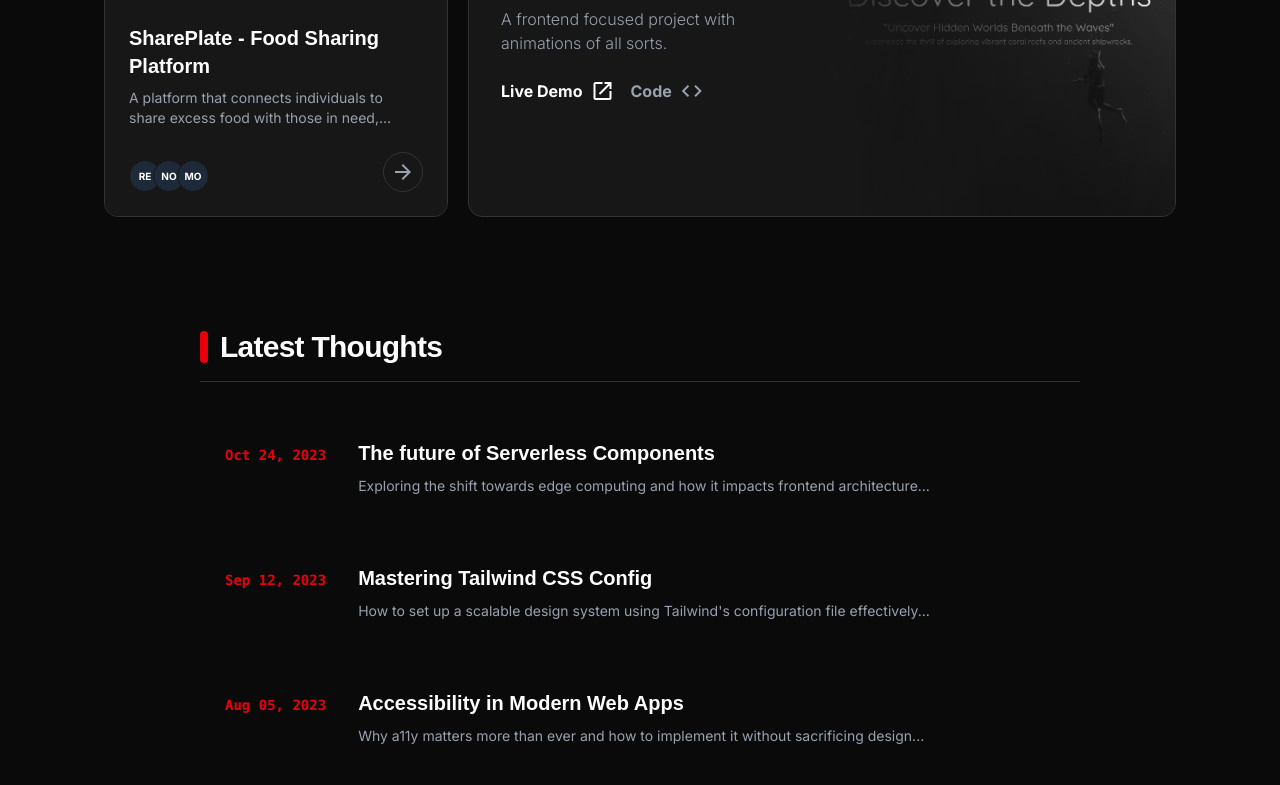
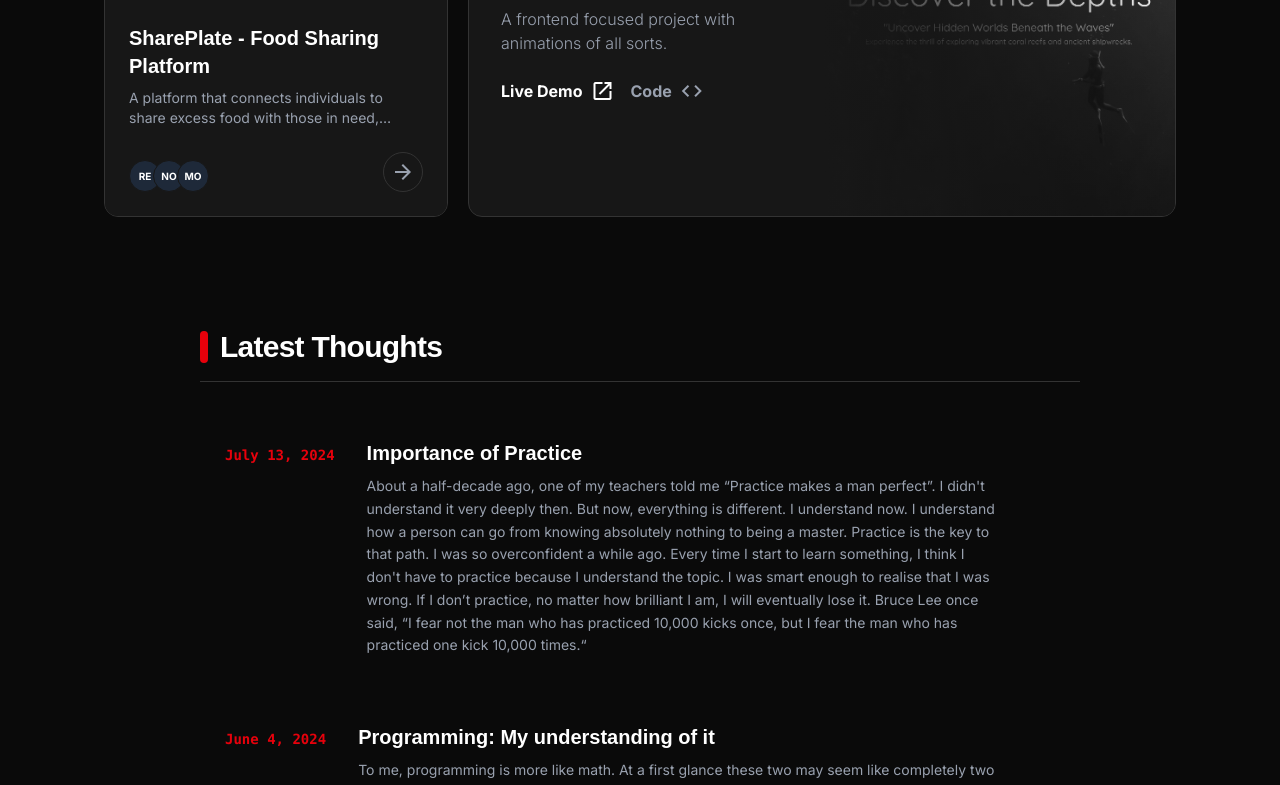
Before and after one commit to ii-shimul/bax, a Next.js app: page / in a window 1280 px wide. Shown: the part 2000-2785 px from the top of the page. Built offline with nearby package versions, Linux system fonts and the light colour scheme; no server answers.

Commit message:
new hero image, some ui fix, blogs updated

```diff
--- a/src/components/sections/Hero.tsx
+++ b/src/components/sections/Hero.tsx
@@ -1,5 +1,5 @@
 "use client";
-import me from "../../../public/me.jpeg";
+import me from "../../../public/me.png";
 import Image from "next/image";
 import { CometCard } from "@/components/ui/comet-card";
 import ScrambledText from "../ui/scramble-text";
--- a/src/components/ui/comet-card.tsx
+++ b/src/components/ui/comet-card.tsx
@@ -5,7 +5,6 @@ import {
 	useMotionValue,
 	useSpring,
 	useTransform,
-	useMotionTemplate,
 } from "motion/react";
 import { cn } from "@/lib/utils";
 
@@ -49,11 +48,6 @@ export const CometCard = ({
 		[-0.5, 0.5],
 		[`${translateDepth}px`, `-${translateDepth}px`]
 	);
-
-	const glareX = useTransform(mouseXSpring, [-0.5, 0.5], [0, 100]);
-	const glareY = useTransform(mouseYSpring, [-0.5, 0.5], [0, 100]);
-
-	const glareBackground = useMotionTemplate`radial-gradient(circle at ${glareX}% ${glareY}%, rgba(255, 255, 255, 0.9) 10%, rgba(255, 255, 255, 0.75) 20%, rgba(255, 255, 255, 0) 80%)`;
 
 	const handleMouseMove = (e: React.MouseEvent<HTMLDivElement>) => {
 		if (!ref.current) return;
@@ -104,7 +98,6 @@ export const CometCard = ({
 				<motion.div
 					className="pointer-events-none absolute inset-0 z-50 h-full w-full rounded-3xl mix-blend-overlay"
 					style={{
-						background: glareBackground,
 						opacity: 0.6,
 					}}
 					transition={{ duration: 0.2 }}
--- a/src/data/blogs.json
+++ b/src/data/blogs.json
@@ -1,20 +1,14 @@
 [
 	{
-		"id": "serverless-components",
-		"date": "Oct 24, 2023",
-		"title": "The future of Serverless Components",
-		"excerpt": "Exploring the shift towards edge computing and how it impacts frontend architecture..."
+		"id": "practice",
+		"date": "July 13, 2024",
+		"title": "Importance of Practice",
+		"excerpt": "About a half-decade ago, one of my teachers told me “Practice makes a man perfect”. I didn't understand it very deeply then. But now, everything is different. I understand now. I understand how a person can go from knowing absolutely nothing to being a master. Practice is the key to that path.\n\nI was so overconfident a while ago. Every time I start to learn something, I think I don't have to practice because I understand the topic. I was smart enough to realise that I was wrong. If I don’t practice, no matter how brilliant I am, I will eventually lose it.\n\nBruce Lee once said, “I fear not the man who has practiced 10,000 kicks once, but I fear the man who has practiced one kick 10,000 times.“"
 	},
 	{
-		"id": "tailwind-config",
-		"date": "Sep 12, 2023",
-		"title": "Mastering Tailwind CSS Config",
-		"excerpt": "How to set up a scalable design system using Tailwind's configuration file effectively..."
-	},
-	{
-		"id": "accessibility-web-apps",
-		"date": "Aug 05, 2023",
-		"title": "Accessibility in Modern Web Apps",
-		"excerpt": "Why a11y matters more than ever and how to implement it without sacrificing design..."
+		"id": "programming",
+		"date": "June 4, 2024",
+		"title": "Programming: My understanding of it",
+		"excerpt": "To me, programming is more like math. At a first glance these two may seem like completely two different fields, but if you think about the similarities between these two sectors, they are not that much different.\n\nIn programming, there is a problem to solve. We, programmers, solve these kinds of problems by using basic topics of a programming language like loops, arrays, functions and so on. We have to think strategically where and when to use these topics to solve a particular problem. Now, let’s compare this to math. In math, we have a problem to solve too. How? With basic concepts of math obviously. Algebra, geometry, calculus, trigonometry etc. Like solving a programming problem, solving a math problem is just using the basic concepts of it at the right place and time.\n\nI think I have made my point of view very clear. I am not an expert in programming. In fact, I have just started walking in this field. I have a long way to run.\n\nI just wanted share my thoughts in this experimental website thats all.\n\nHappy Programming!!!"
 	}
 ]
```
Also changed, not shown: public/me.jpeg (deleted), 1 other file (tests, documents, lock files or other folders).
